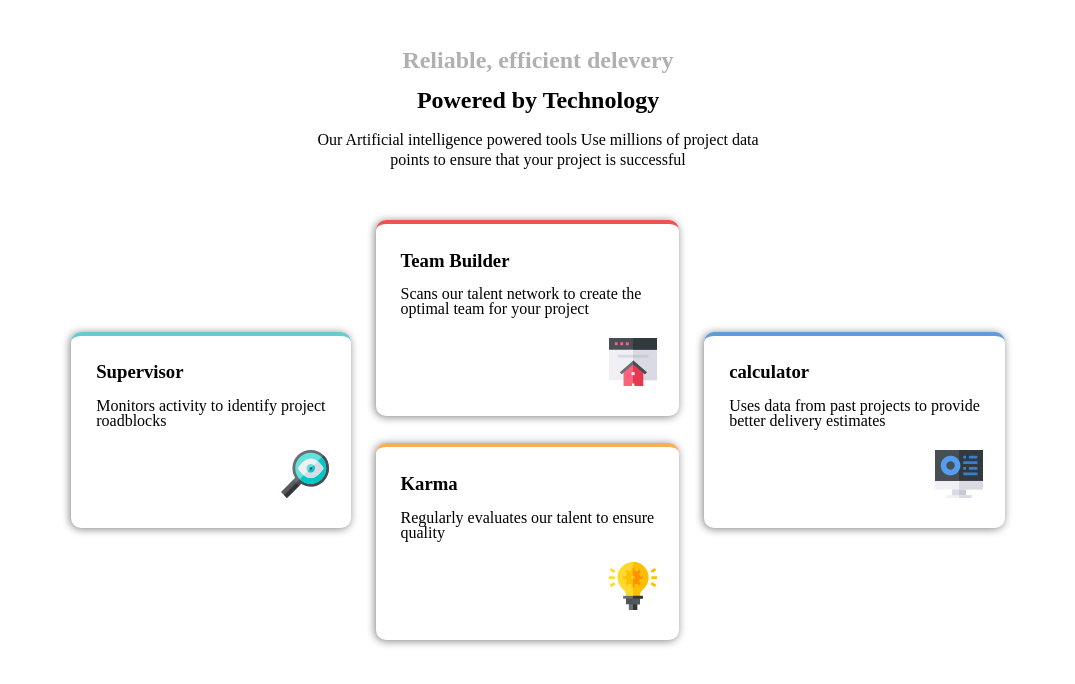
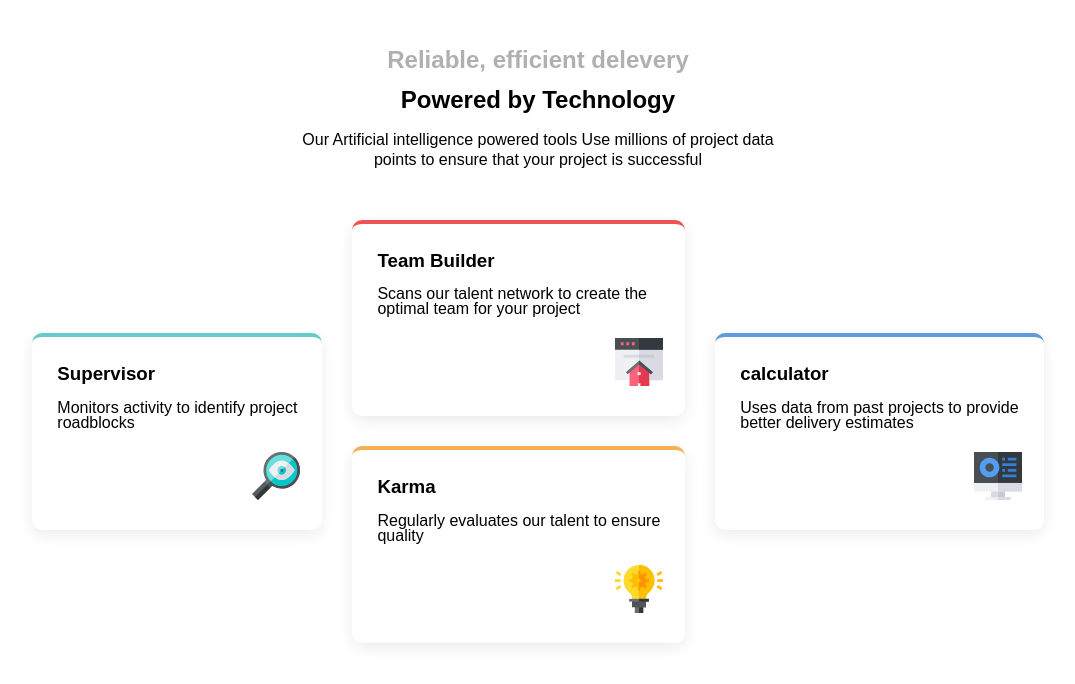
Before and after one commit to mohammad-yousf/css-card-position, a plain HTML site: page index.html in a window 1280 px wide. Shown: the whole page, without its empty margins (102-1177 px from the left). Drawn offline with Linux system fonts and the light colour scheme.

Commit message:
Update CSS styles

```diff
--- a/style.css
+++ b/style.css
@@ -3,6 +3,7 @@ section {
 }
 body {
   margin: 0;
+  font-family: Arial, sans-serif;
 }
 html {
   font-size: 16px;
@@ -31,7 +32,7 @@ html {
 .main-cards {
   display: flex;
   flex-direction: row;
-  gap: 25px;
+  gap: 30px;
   align-items: center;
   justify-content: center;
 }
@@ -42,7 +43,7 @@ html {
 .middle-cards {
   display: flex;
   flex-direction: column;
-  gap: 27px;
+  gap: 30px;
 }
 .team {
   border-top: 4px solid rgb(237, 83, 85);
@@ -62,7 +63,7 @@ html {
   padding-bottom: 100px;
   border-radius: 10px;
   line-height: 15px;
-  box-shadow: -1px 1px 8px gray;
+  box-shadow: 0px 5px 15px rgba(0, 0, 0, 0.08);
 }
 .card img {
   width: 3rem;
```
